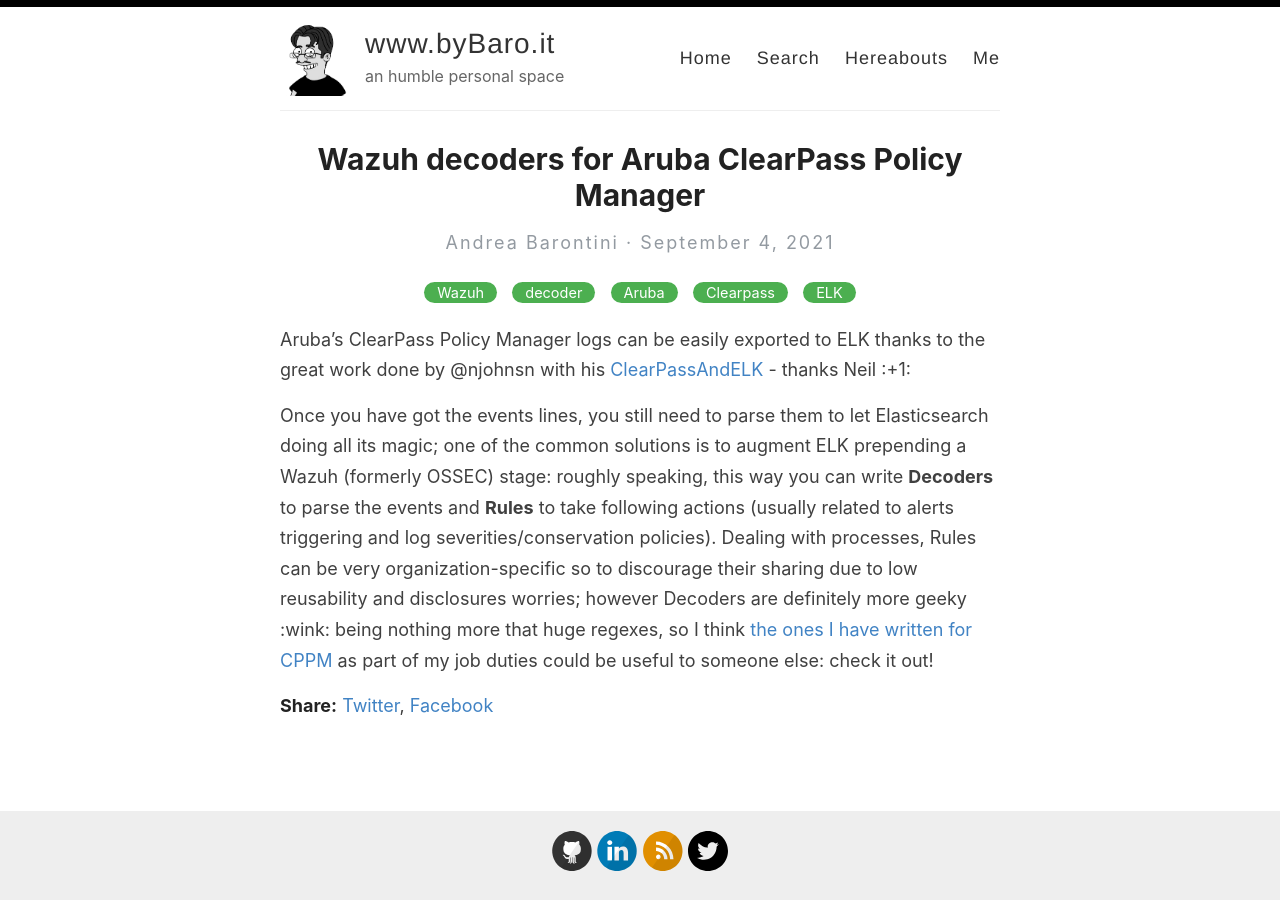
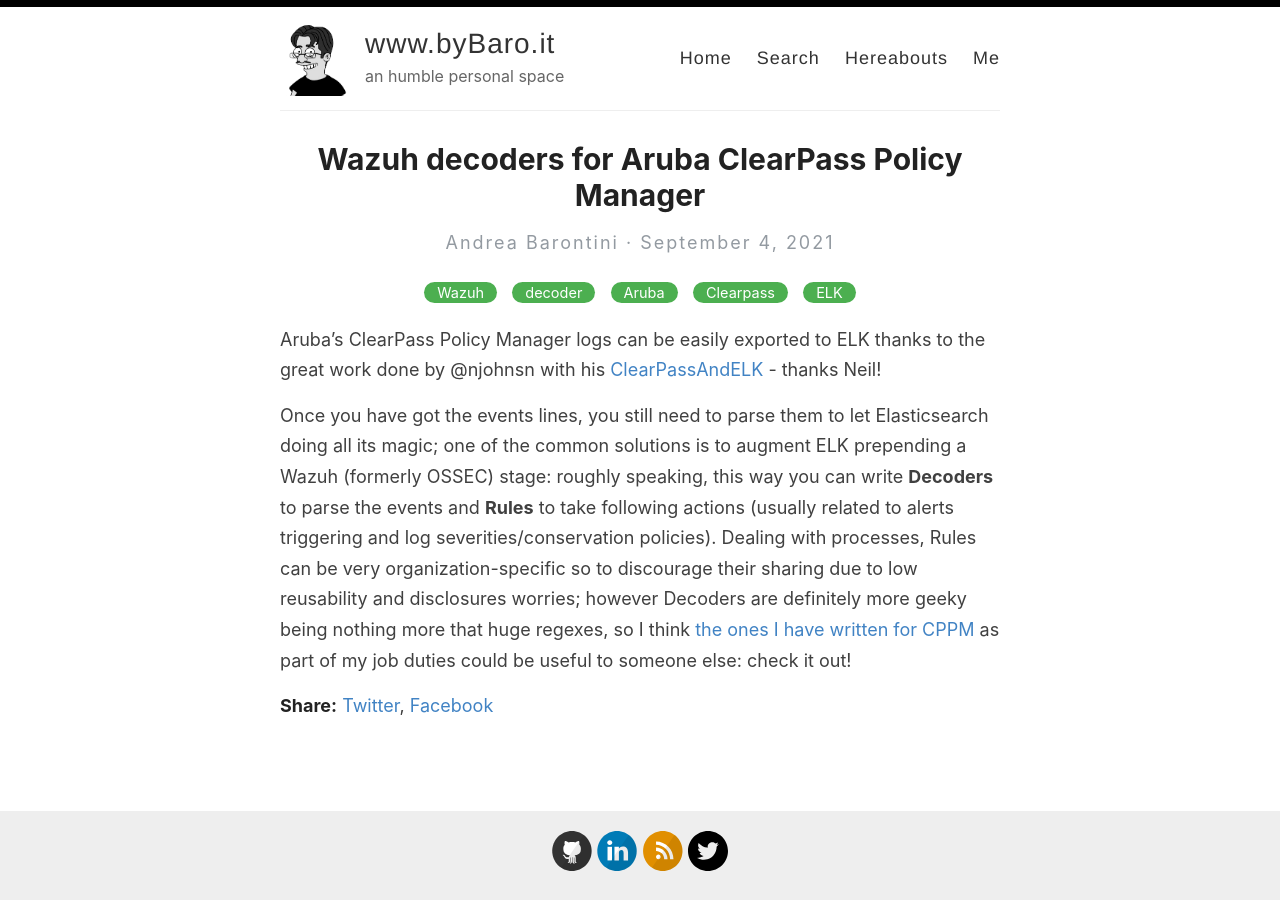
Before and after one commit to baro77/baro77.github.io, a Jekyll site: the page built from _posts/2021-9-4-Wazuh-decoders-for-Clearpass.md, in a window 1280 px wide. Built offline with Jekyll 4.4.1, drawn with Linux system fonts in a browser that asks for light colours.

Commit message:
Update 2021-9-4-Wazuh-decoders-for-Clearpass.md
emoticons removed and fixes github link

```diff
--- a/_posts/2021-9-4-Wazuh-decoders-for-Clearpass.md
+++ b/_posts/2021-9-4-Wazuh-decoders-for-Clearpass.md
@@ -4,6 +4,6 @@
 categories: [Wazuh, decoder, Aruba, Clearpass, ELK]
 ---
 
-Aruba's ClearPass Policy Manager logs can be easily exported to ELK thanks to the great work done by @njohnsn with his [ClearPassAndELK](https://github.com/njohnsn/ClearPassAndELK){:target="_blank"} - thanks Neil :+1:
+Aruba's ClearPass Policy Manager logs can be easily exported to ELK thanks to the great work done by @njohnsn with his [ClearPassAndELK](https://github.com/njohnsn/ClearPassAndELK){:target="_blank"} - thanks Neil!
 
-Once you have got the events lines, you still need to parse them to let Elasticsearch doing all its magic; one of the common solutions is to augment ELK prepending a Wazuh (formerly OSSEC) stage: roughly speaking, this way you can write **Decoders** to parse the events and **Rules** to take following actions (usually related to alerts triggering and log severities/conservation policies). Dealing with processes, Rules can be very organization-specific so to discourage their sharing due to low reusability and disclosures worries; however Decoders are definitely more geeky :wink: being nothing more that huge regexes, so I think [the ones I have written for CPPM](https://github.com/baro77/CPPM2Wazuh/blob/main/clearpass.xml){:target="_blank"} as part of my job duties could be useful to someone else: check it out!
+Once you have got the events lines, you still need to parse them to let Elasticsearch doing all its magic; one of the common solutions is to augment ELK prepending a Wazuh (formerly OSSEC) stage: roughly speaking, this way you can write **Decoders** to parse the events and **Rules** to take following actions (usually related to alerts triggering and log severities/conservation policies). Dealing with processes, Rules can be very organization-specific so to discourage their sharing due to low reusability and disclosures worries; however Decoders are definitely more geeky being nothing more that huge regexes, so I think [the ones I have written for CPPM](https://github.com/baro77/CPPM2Wazuh/){:target="_blank"} as part of my job duties could be useful to someone else: check it out!
```
